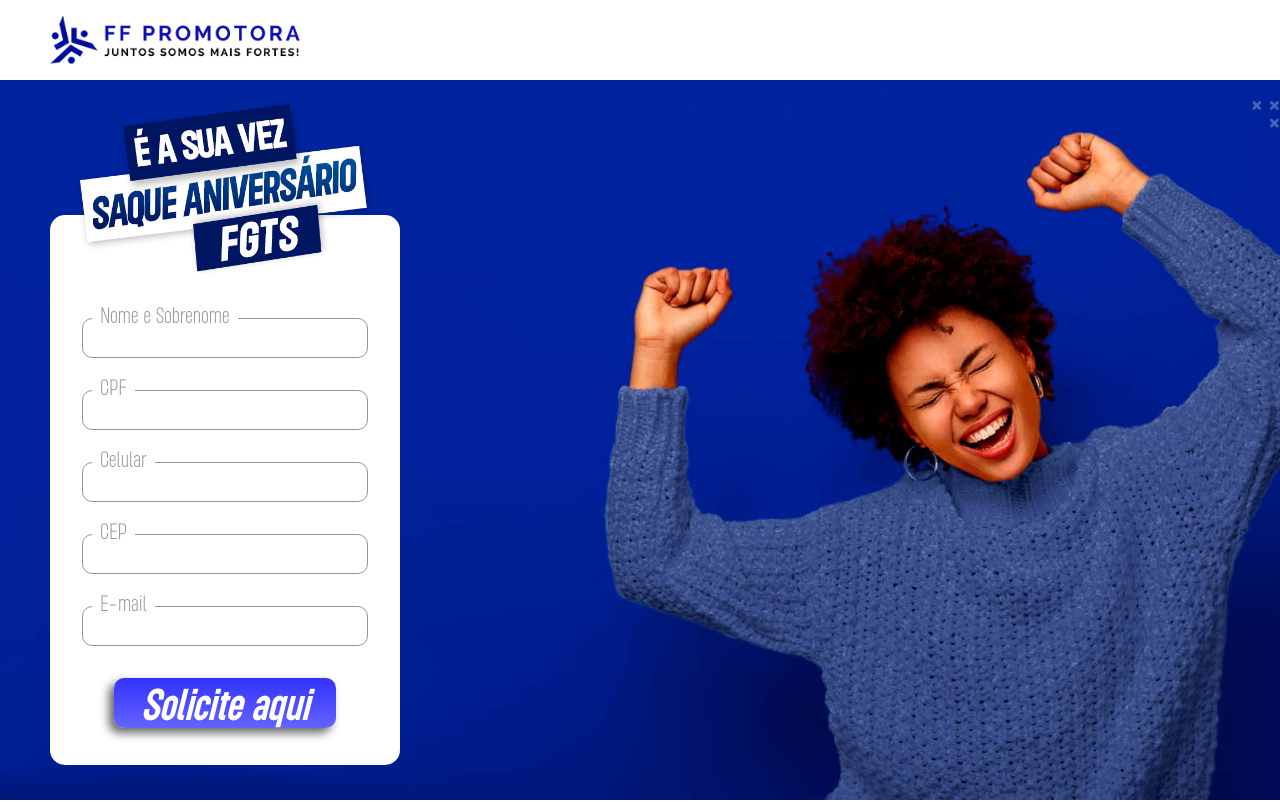
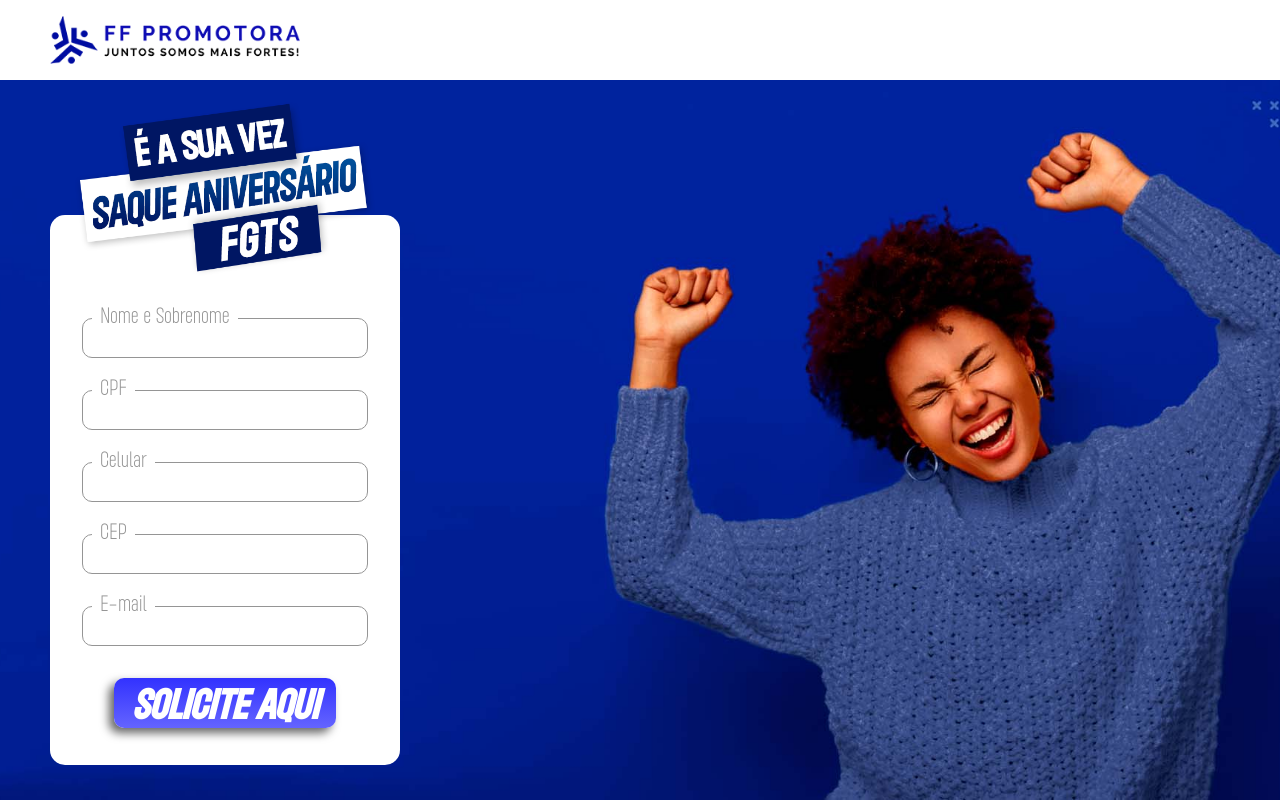
Before and after one commit to tiago0051/ff-promotora, a Next.js app: page / in a window 1280 px wide. Shown: the top 802 px of the page. Built offline with nearby package versions, Linux system fonts and the light colour scheme.

Commit message:
CORREÇÃO DE BOTÕES

```diff
--- a/src/components/first-session/index.module.css
+++ b/src/components/first-session/index.module.css
@@ -76,7 +76,7 @@
     background: linear-gradient(to bottom, rgb(50, 50, 255) 0%, rgb(100, 100, 255) 100%);
     border: none;
     color: white;
-    font-size: 3rem;
+    font-size: 2.8rem;
     font-family: "rounkey-medium";
     font-style: italic;
     margin-top: 1rem;
--- a/src/styles/globals.css
+++ b/src/styles/globals.css
@@ -34,3 +34,8 @@ a {
 input {
   outline: 0;
 }
+
+button {
+  text-transform: uppercase;
+  font-weight: 700;
+}
```
